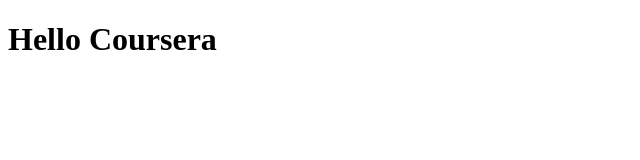
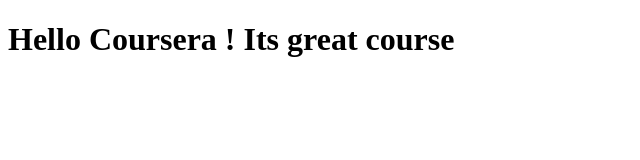
Before and after one commit to roystonnish/coursera-test, a plain HTML site: page site/index.html in a window 1280 px wide. Shown: the whole page, without its empty margins (0-640 px from the left). Drawn offline with Linux system fonts and the light colour scheme.

Commit message:
A small change

```diff
--- a/site/index.html
+++ b/site/index.html
@@ -1,9 +1,9 @@
 <!DOCTYPE html>
 <html>
 <head>
-	<title>Hello Coursera</title>
+	<title>Hello Coursera !</title>
 </head>
 <body>
-<h1>Hello Coursera</h1>
+<h1>Hello Coursera ! Its great course </h1>
 </body>
 </html>
```
